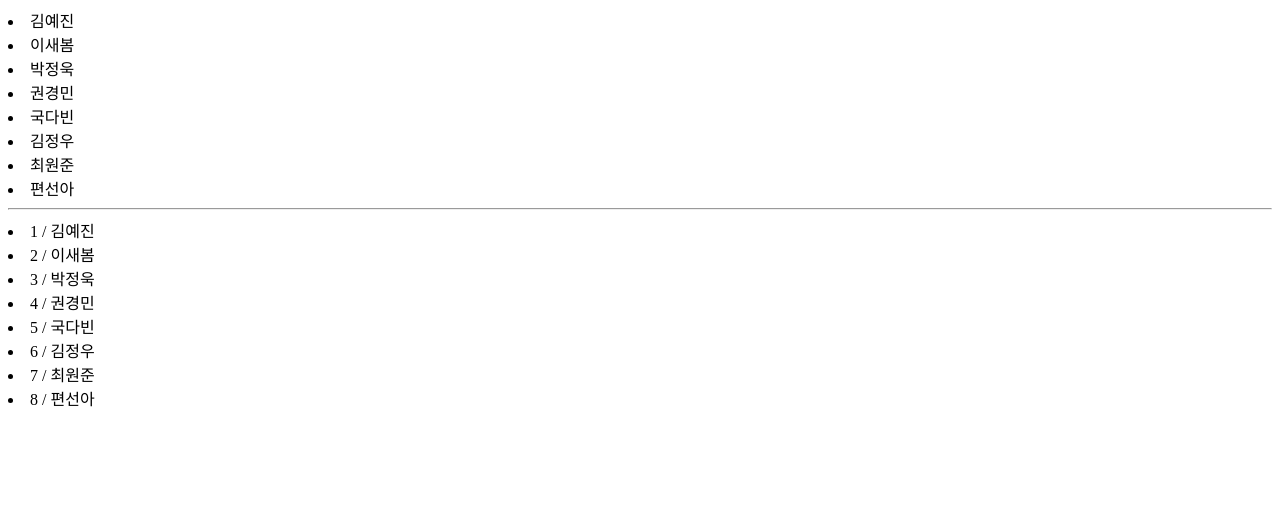
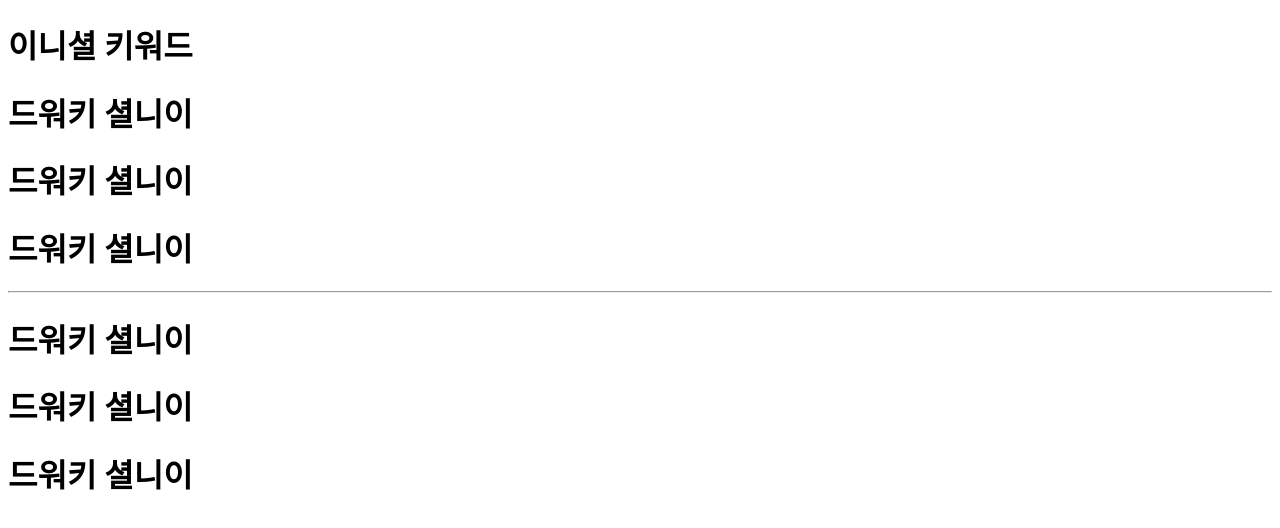
Before and after one commit to JunDemi/eevees, a Vue app: page / in a window 1280 px wide. Shown: the top 528 px of the page. Built offline with nearby package versions, Linux system fonts and the light colour scheme.

Commit message:
computed학습 (데이터 캐싱)

```diff
--- a/src/App.vue
+++ b/src/App.vue
@@ -1,28 +1,34 @@
 <template>
   <div>
-      <li v-for="data1 in testArray1" :key="data1">{{ data1 }}</li>
-      <hr/>
-      <li v-for="(data2, index) in testArray2" :key="data2">
-        {{ data2.id + " / " +data2.name }}
-      </li>
+     <h1>{{ text }}</h1>
+     <h1>{{ textChange() }}</h1>
+     <h1>{{ textChange() }}</h1>
+     <h1>{{ textChange() }}</h1>
+     <hr/>
+     <h1>{{ computedText }}</h1>
+     <h1>{{ computedText }}</h1>
+     <h1>{{ computedText }}</h1>
   </div>
 </template>
 <script>
 export default {
   data(){
     return {
-      testArray1: ['김예진', '이새봄', '박정욱', '권경민', '국다빈', '김정우', '최원준', '편선아'],
-      testArray2: [
-        { id: 1, name: "김예진"},
-        { id: 2, name: "이새봄"},
-        { id: 3, name: "박정욱"},
-        { id: 4, name: "권경민"},
-        { id: 5, name: "국다빈"},
-        { id: 6, name: "김정우"},
-        { id: 7, name: "최원준"},
-        { id: 8, name: "편선아"},
-      ],
+      text: "이니셜 키워드"
     }
+  },
+  //method와 달리 캐싱 기능이 있음
+  computed: {
+    computedText() {
+      console.log("computed 호출");
+      return this.text.split('').reverse().join('');
+    }
+  },
+  methods: {
+    textChange() {
+      console.log("methods 호출");
+      return this.text.split('').reverse().join('');
+    },
   }
 }
 </script>
```
